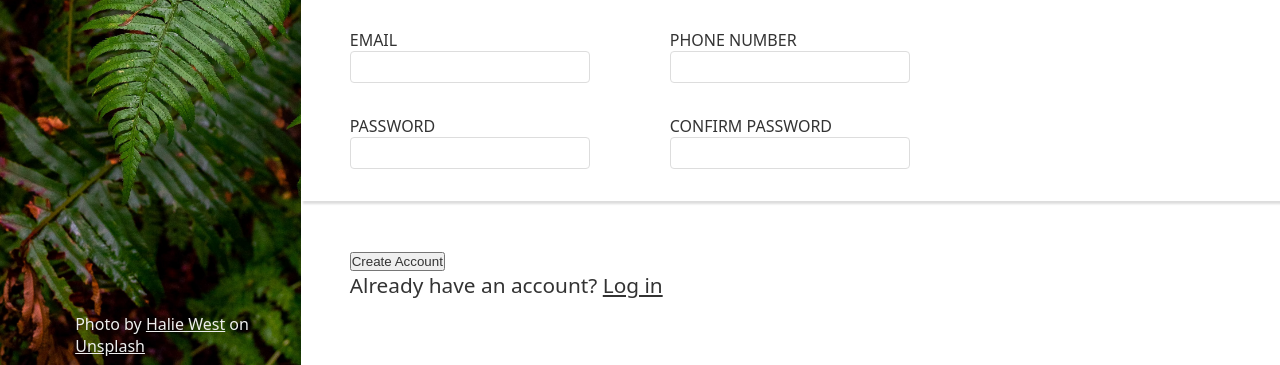
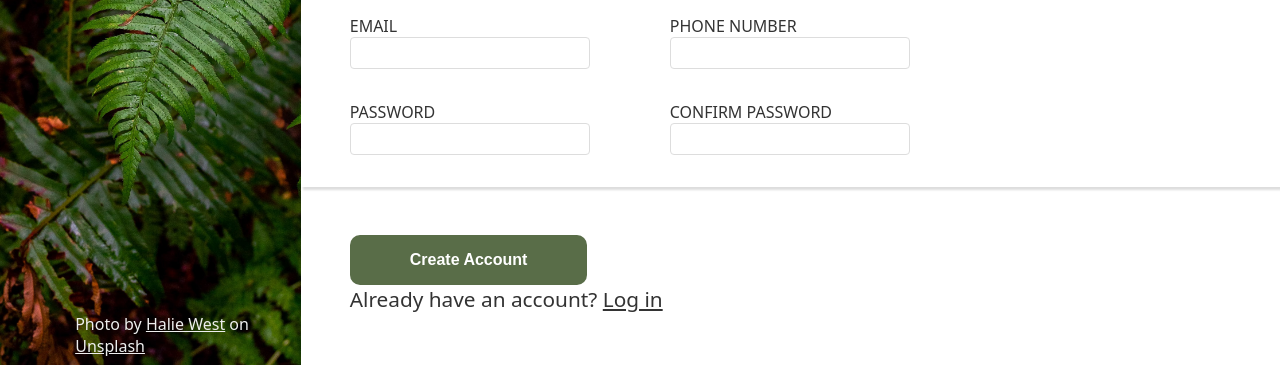
Before and after one commit to mgibson43/Sign-up-Form, a plain HTML site: page index.html in a window 1280 px wide. Shown: the part 435-800 px from the top of the page. Drawn offline with Linux system fonts and the light colour scheme.

Commit message:
Feature: Create account button styled

```diff
--- a/index.html
+++ b/index.html
@@ -55,7 +55,7 @@
         </form>
       </div>
       <div class="btn-container padding-sm">
-        <button>Create Account</button>
+        <button class="create-acc">Create Account</button>
         <p>Already have an account? <a href="#">Log in</a></p>
       </div>
     </div>
--- a/style.css
+++ b/style.css
@@ -122,6 +122,21 @@ input:focus {
   flex-direction: column;
 }
 
+.create-acc {
+  font-size: 16px;
+  font-weight: 600;
+  padding: 16px 60px;
+  border: none;
+  background-color: #596D48;
+  color: white;
+  border-radius: 10px;
+  cursor: pointer;
+}
+
+.create-acc:active {
+  filter: brightness(80%);
+}
+
 .padding-sm {
   padding-left: 5%;
   padding-right: 20%;
```
